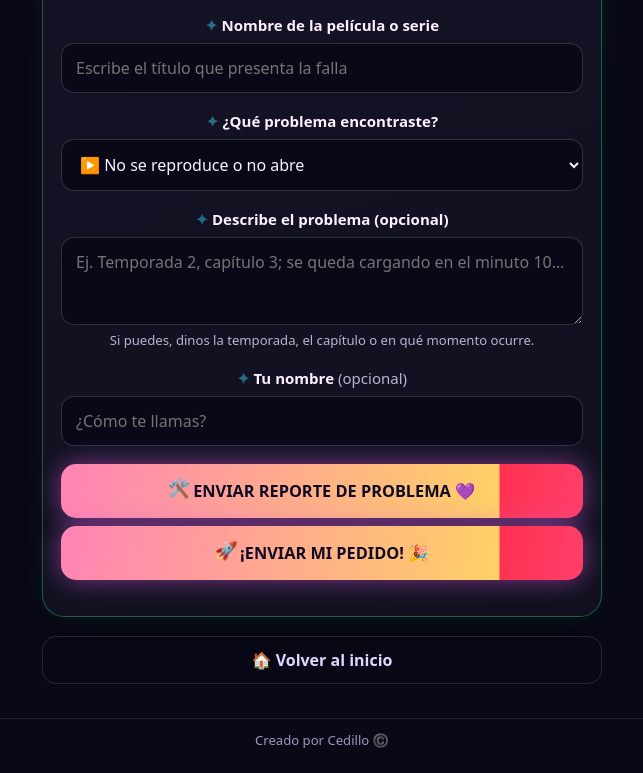
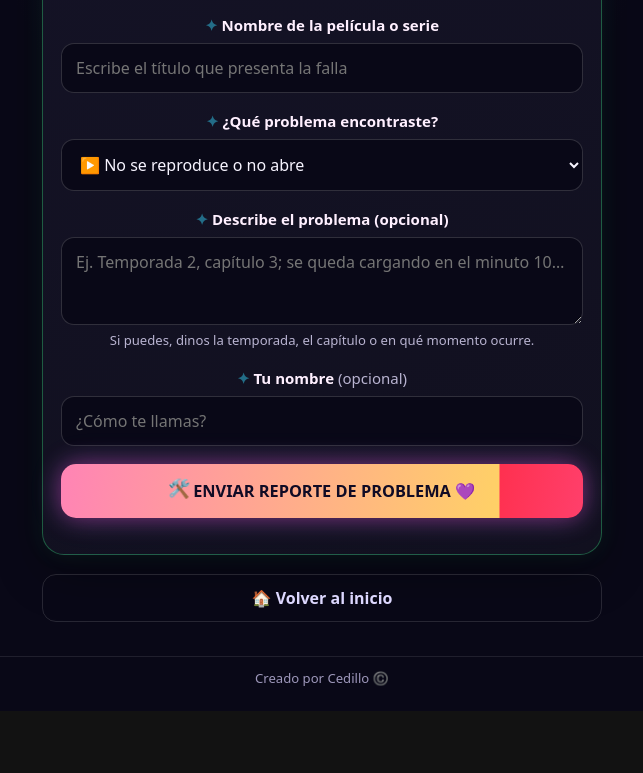
Before and after one commit to miguelcediillomiweb/zona-entretenimiento, a plain HTML site: page pedido.html in a window 1280 px wide. Shown: the part 1204-1977 px from the top of the page, without its empty margins (318-961 px from the left). After the commit the page ends 1915 px from the top, so only its background shows below. Drawn offline with Linux system fonts and the light colour scheme.

Commit message:
Eliminar botón de pedido duplicado

```diff
--- a/pedido.html
+++ b/pedido.html
@@ -139,7 +139,6 @@ footer{text-align:center;color:#9e98bb;font-size:.82rem;padding:12px 16px 24px}
       </div>
       <button class="submit-btn" id="enviar-reporte" type="submit"><span class="float-emoji">🛠️</span> ENVIAR REPORTE DE PROBLEMA 💜</button>
     </div>
-    <button class="submit-btn" id="enviar-pedido" type="submit"><span class="float-emoji">🚀</span> ¡ENVIAR MI PEDIDO! 🎉</button>
     <p class="status" id="msg" role="status" aria-live="polite"></p>
   </div>
 </section>
```
